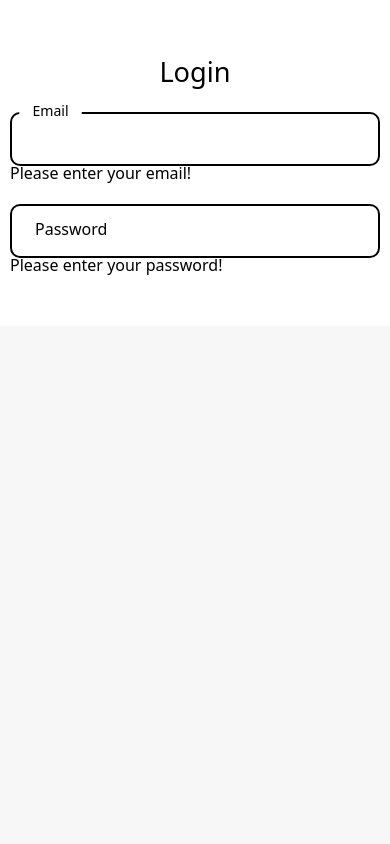
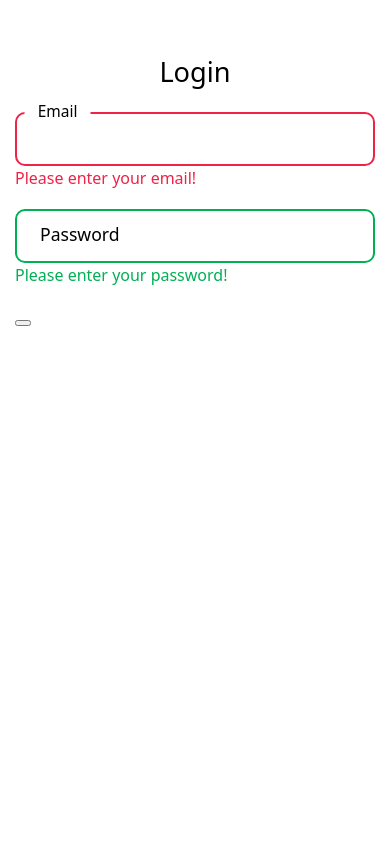
Before and after one commit to PritamUmaiya/authentication-system, a Flask app: page /login in a window 390 px wide. Run offline with Flask 3, Linux system fonts and the light colour scheme; some libraries are stand-ins or nearby versions.

Commit message:
adding responsive

```diff
--- a/static/css/styles.css
+++ b/static/css/styles.css
@@ -12,7 +12,12 @@ body {
     color: #000;
     margin: 0;
     padding: 0;
+    display: flex;
+    align-items: center;
+    justify-content: center;
+    min-height: 100vh;
 }
+
 
 h2 {
     font-weight: 400;
@@ -24,12 +29,15 @@ h2 {
 }
 
 .container {
-    padding: 30px 10px;
+    padding: 30px 15px;
     background-color: #fff;
+    width: 100%;
+    max-width: 600px;
+    margin: auto;
+    min-height: 100vh;
 }
 
-
-.input-group {
+.panel {
     margin-bottom: 20px;
 }
 
@@ -47,9 +55,10 @@ h2 {
     position: absolute;
     width: 100%;
     outline: none;
-    padding: 0 30px;
+    padding: 0 20px;
     line-height: 50px;
-    border: 2px solid #000;
+    font-size: 1.1rem;
+    border: 2px solid #a3a3a3;
     border-radius: 10px;
     background-color: transparent;
     transition: 0.1s ease;
@@ -57,6 +66,7 @@ h2 {
 }
 
 .form-label {
+    font-size: 1.1rem;
     position: absolute;
     background-color: #fff;
     padding: 0 25px;
@@ -71,3 +81,26 @@ h2 {
     transform: translate(5px, -16px) scale(0.88);
     z-index: 2;
 }
+
+.invalid-feedback {
+    margin-top: 5px;
+    color: #ef2247;
+}
+.is-invalid {
+    border-color: #ef2247;
+}
+.is-valid {
+    border-color: #01af55;
+}
+.valid-feedback {
+    margin-top: 5px;
+    color: #01af55;
+}
+
+@media (min-width: 768px) {
+    .container {
+        border-radius: 10px;
+        box-shadow: 0 0 10px rgba(0, 0, 0, 0.1);
+        min-height: auto;
+    }
+}
--- a/templates/login.html
+++ b/templates/login.html
@@ -8,22 +8,25 @@
     <h2 class="text-center">Login</h2>
     <form action="/login" method="post">
 
-        <div class="input-group has-validation">
-            <div class="form-floating is-invalid">
+        <div class="panel">
+            <div class="form-floating">
                 <input type="email" name="email" class="form-control is-invalid" id="email" placeholder="Email" autocomplete="off" autofocus>
                 <label for="email" class="form-label">Email</label>
             </div>
             <div class="invalid-feedback">Please enter your email!</div>
         </div>
 
-        <div class="input-group has-validation">
-            <div class="form-floating is-invalid">
-                <input type="password" name="password" class="form-control is-invalid" id="password" placeholder="Password" autocomplete="off">
+        <div class="panel">
+            <div class="form-floating">
+                <input type="password" name="password" class="form-control is-valid" id="password" placeholder="Password" autocomplete="off">
                 <label for="password" class="form-label">Password</label>
             </div>
-            <div class="invalid-feedback">Please enter your password!</div>
+            <div class="valid-feedback">Please enter your password!</div>
         </div>
 
+        <div class="panel">
+            <button type="submit"></button>
+        </div>
     </form>
 {% endblock %}
 
```
